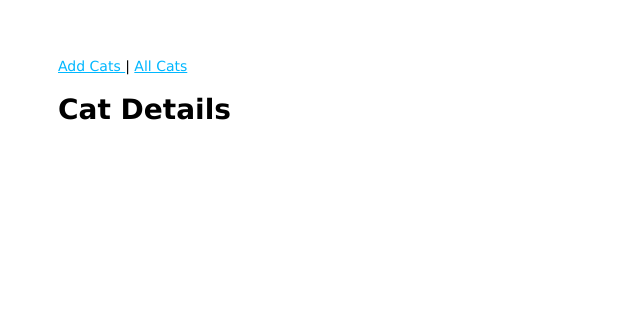
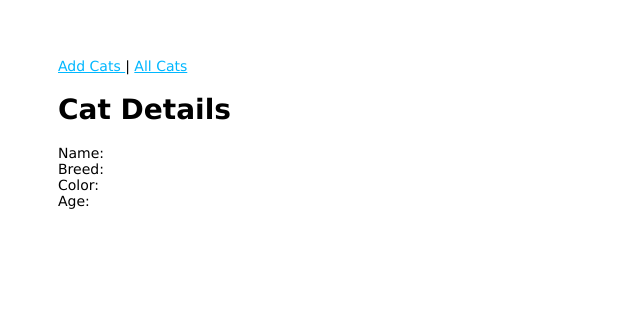
Before and after one commit to ellen3128/Express-Exercise, a Node server app: template express-cat/views/cats/show.ejs in a window 1280 px wide. Shown: the top 334 px of the page, without its empty margins (0-640 px from the left). Run offline with Node 20, Linux system fonts and the light colour scheme; the template is opened without the code that fills it: values that come from a table or form of the project are taken from there, others are empty; tables that the repository leaves empty hold one stand-in row (values such as "Sample post"); some libraries are stand-ins or nearby versions.

Commit message:
App renders a show page and links from index

```diff
--- a/express-cat/routes/cats.js
+++ b/express-cat/routes/cats.js
@@ -11,5 +11,8 @@ router.get("/", catCtrl.index);
 // Create
 router.post("/", catCtrl.create);
 
+// Show
+router.get("/:id", catCtrl.show)
+
 
 module.exports = router;
--- a/express-cat/views/cats/index.ejs
+++ b/express-cat/views/cats/index.ejs
@@ -17,6 +17,7 @@
             <td><%= c.breed %></td>
             <td><%= c.color %></td>
             <td><%= c.age %></td>
+            <td><a href="/cats/<%= c._id %>">DETAILS</a></td>
         </tr>
     <% })%>
     </tbody>
--- a/express-cat/views/cats/show.ejs
+++ b/express-cat/views/cats/show.ejs
@@ -1,6 +1,15 @@
 <%- include('../partials/header') %>
 
 <h1>Cat Details</h1>
-
+<section id="show-page">
+    <div>Name: </div>
+    <div><%= cats.name %></div>
+    <div>Breed: </div>
+    <div><%= cats.breed %></div>
+    <div>Color: </div>
+    <div><%= cats.color %></div>
+    <div> Age: </div>
+    <div><%= cats.age %></div>
+</section>
 
 <%- include('../partials/footer') %>
```
Also changed, not shown: express-cat/controllers/cats.js (+10 -1 lines).
